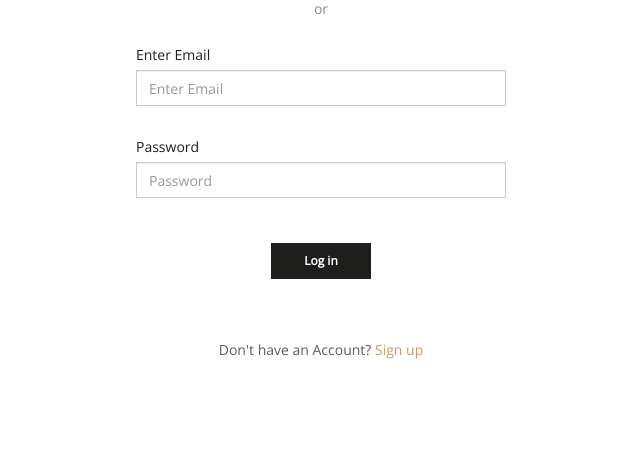
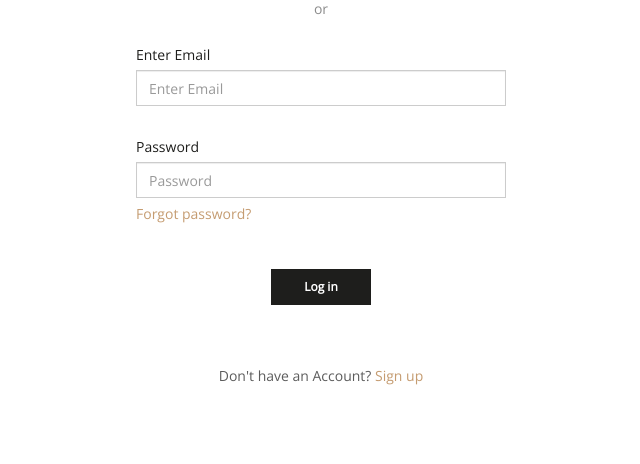
Before and after one commit to eswan21/bookstore, a Django app: page /accounts/login/ in a window 1280 px wide. Shown: the part 273-737 px from the top of the page, without its empty margins (334-974 px from the left). Run offline with Django 4.2, Linux system fonts and the light colour scheme; data that the repository does not hold is empty; some libraries are stand-ins or nearby versions.

Commit message:
Add password reset flow with email verification and expiration

```diff
--- /dev/null
+++ b/users/templates/emails/verification_email_password_reset.txt
@@ -0,0 +1,5 @@
+Hello, {{ user.email }}
+
+Your Bookstore verification code is: {{ verification_code }}
+
+Please enter it on the website to continue.
--- a/users/templates/login.html
+++ b/users/templates/login.html
@@ -3,6 +3,15 @@
 {% block title %}Log in - Bookstore{% endblock %}
 
 {% block content %}
+
+{% if messages %}
+    {% for message in messages %}
+        <div class="alert alert-{{ message.tags }}">
+            {{ message }}
+        </div>
+    {% endfor %}
+{% endif %}
+
 <div class="container general-main-wrap">
     <div class="text-center">
         <h3 class="general-login-title">Log in</h3>
@@ -26,7 +35,9 @@
         <div class="form-group mb-30">
             <label for="password" class="control-label input-label">Password</label>
             <input id="password" name="password" type="password" placeholder="Password" class="form-control" />
+            <a href="{% url 'forgot_password' %}" class="help-block in-gold-500">Forgot password?</a>
         </div>
+
         <div class="text-center mb-30">
             <button class="btn btn-default general-position">Log in</button>
         </div>
--- a/users/urls.py
+++ b/users/urls.py
@@ -6,6 +6,9 @@ urlpatterns = [
     path("login/", views.log_in, name="login" ),
     path("logout/", views.log_out, name="logout"),
     path("quick_register/", views.quick_register, name="quick_register"),
+    path("forgot_password/", views.forgot_password, name="forgot_password"),
+    path("verify_code/", views.verify_code, name="verify_code"),
+    path("reset_password/", views.reset_password, name="reset_password"),
 ]
 
 
--- a/users/views.py
+++ b/users/views.py
@@ -1,12 +1,14 @@
-from django.contrib.auth.forms import UserCreationForm
+from django.contrib.auth.forms import UserCreationForm, SetPasswordForm
 from django.contrib.auth.models import User
 from django.shortcuts import render, redirect
 from django.contrib.auth import login, authenticate, logout
 from django.contrib import messages
 from django.db import transaction
 from django.utils.crypto import get_random_string
+from datetime import timedelta
+from django.utils import timezone
 
-from .emails import send_temporary_password_email
+from .emails import send_temporary_password_email, send_verification_email
 from shop.cart_utils import merge_session_cart_to_db
 
 def signup(request):
@@ -14,7 +16,7 @@ def signup(request):
         form = UserCreationForm(request.POST)
         if form.is_valid():
             user = form.save()
-            user.is_active=False
+            user.is_active=True
             user.save(update_fields=["is_active"])
             print(user)
 
@@ -38,7 +40,6 @@ def log_in(request):
             merge_session_cart_to_db(request, user)
             return redirect(next_url)
 
-        # Ошибка пароля — остаёмся на checkout_email, если логинились оттуда
         if "checkout" in (next_url or ""):
             return render(request, "order/checkout_email.html", {
             "login_error": "Invalid email or password."
@@ -90,3 +91,98 @@ def quick_register(request):
         "Account created. We sent a temporary password to your email."
     )
     return redirect(next_url)
+
+def forgot_password(request):
+    if request.method == "POST":
+        email = (request.POST.get("email") or "").strip().lower()
+        if not email:
+            return render(request, "forgot_password.html", {
+                "forgot_password_error": "Please enter your email."
+            })
+        user = User.objects.filter(username=email).first()
+        if not user:
+            return render(request, "forgot_password.html", {
+                "forgot_password_error": "This email is not registered. Please sign up."
+            })
+
+        code = get_random_string(length=6, allowed_chars='0123456789')
+
+        expires_at = timezone.now() + timedelta(minutes=10)
+
+        request.session["password_reset_code"] = code
+        request.session["password_reset_email"] = email
+        request.session["password_reset_expires_at"] = expires_at.isoformat()
+
+        transaction.on_commit(lambda: send_verification_email (user, code))
+        return render(request, "verification_code.html")
+
+    return render(request, "forgot_password.html")
+
+def verify_code(request):
+    if request.method == "POST":
+        entered_code = (request.POST.get("code") or "").strip()
+
+        session_code = request.session.get("password_reset_code")
+        email = request.session.get("password_reset_email")
+        expires_at_str = request.session.get("password_reset_expires_at")
+
+        if not session_code or not email or not expires_at_str:
+            messages.error(request, "Session expired. Please try again.")
+            return redirect("forgot_password")
+
+        expires_at = timezone.datetime.fromisoformat(expires_at_str)
+        if timezone.is_naive(expires_at):
+            expires_at = timezone.make_aware(expires_at, timezone.get_current_timezone())
+
+        if timezone.now() > expires_at:
+            request.session.pop("password_reset_code", None)
+            request.session.pop("password_reset_email", None)
+            request.session.pop("password_reset_expires_at", None)
+            request.session.pop("password_reset_verified", None)
+
+            return render(request, "verification_code.html", {
+                "error": "Verification code has expired. Please request a new one."
+            })
+
+        if entered_code != session_code:
+            return render(request, "verification_code.html", {
+                "error": "Invalid verification code."
+            })
+
+        request.session.pop("password_reset_code", None)
+        request.session.pop("password_reset_expires_at", None)
+        request.session["password_reset_verified"] = True
+
+        return redirect("reset_password")
+
+    return redirect("forgot_password")
+
+def reset_password(request):
+    email = request.session.get("password_reset_email")
+    verified = request.session.get("password_reset_verified")
+
+    if not email or not verified:
+        messages.error(request, "Password reset session expired. Please try again.")
+        return redirect("forgot_password")
+
+    user = User.objects.filter(username=email).first()
+    if not user:
+        messages.error(request, "User not found.")
+        return redirect("forgot_password")
+
+    if request.method == "POST":
+        form = SetPasswordForm(user, request.POST)
+
+        if form.is_valid():
+            form.save()
+
+            request.session.pop("password_reset_email", None)
+            request.session.pop("password_reset_verified", None)
+            request.session.pop("password_reset_expires_at", None)
+
+            messages.success(request, "Your password has been changed successfully. Please log in.")
+            return redirect("login")
+    else:
+        form = SetPasswordForm(user)
+
+    return render(request, "reset_password.html", {"form": form})
```
Also changed, not shown: users/emails.py (+22 -0 lines), users/templates/emails/verification_email_password_reset.html (added, +13 -0 lines), users/templates/forgot_password.html (added, +29 -0 lines), users/templates/reset_password.html (added, +36 -0 lines), users/templates/verification_code.html (added, +23 -0 lines).
